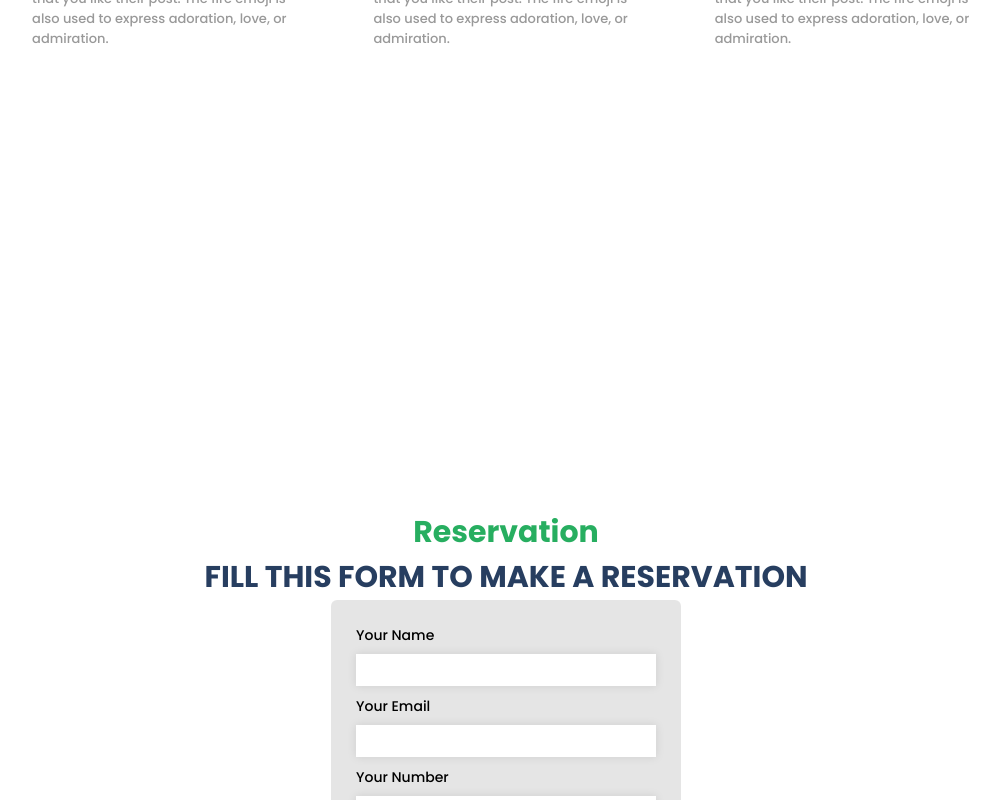
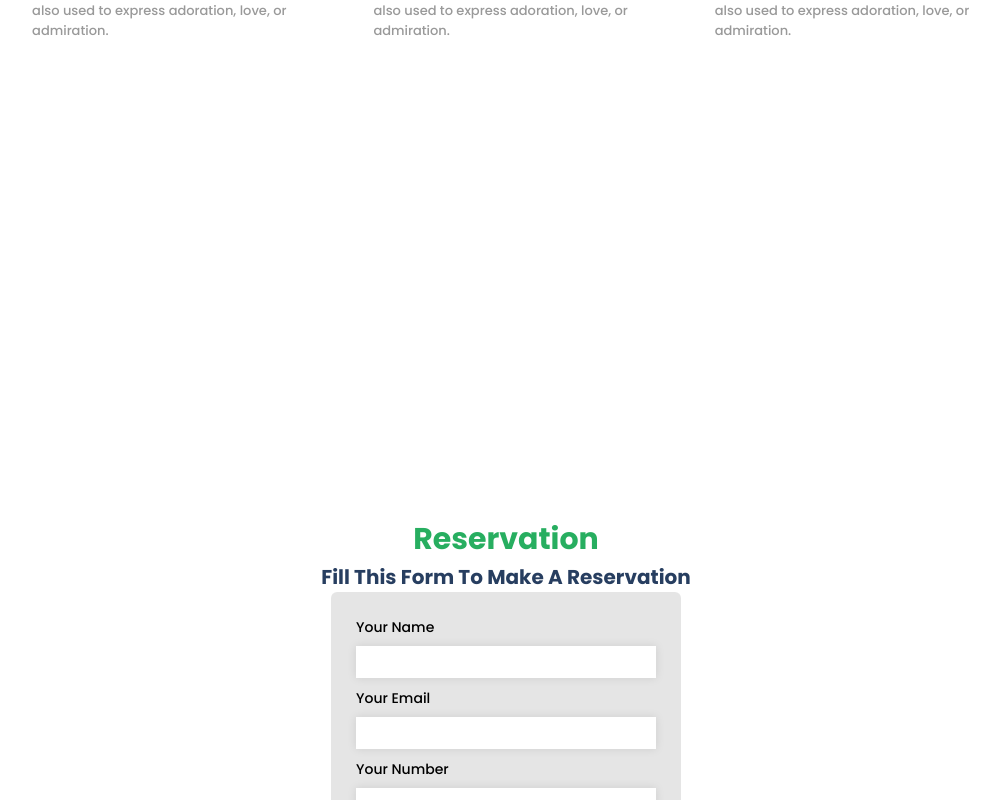
Before and after one commit to BlondelMbou/fastfood, a React (Create React App) app: page / in a window 1280 px wide. Shown: the part 3229-4029 px from the top of the page, without its empty margins (134-1134 px from the left). Built offline with nearby package versions, Linux system fonts and the light colour scheme.

Commit message:
fontsize modification

```diff
--- a/src/App.css
+++ b/src/App.css
@@ -43,9 +43,9 @@ html {
 }
 
 .big-dark-blue-title {
-  font-size: var(--mid-title-size);
+  font-size: var(--little-title-size);
   color: var(--dark-blue);
-  text-transform: uppercase;
+  text-transform: capitalize;
   /* margin: 0;
   padding: 0; */
 }
--- a/src/pages/home/reservation/Reservation.jsx
+++ b/src/pages/home/reservation/Reservation.jsx
@@ -5,10 +5,10 @@ import './reservation.css';
 function Reservation() {
   return (
     <section id="reservation">
-      <h4 class="mid-title">Reservation</h4>
-      <h2 className="big-dark-blue-title ">
+      <h2 className="mid-title">Reservation</h2>
+      <h4 className="big-dark-blue-title ">
         fill this form to make a reservation
-      </h2>
+      </h4>
       <form action="">
         <label> Your Name</label>
         <input type="text" />
```
